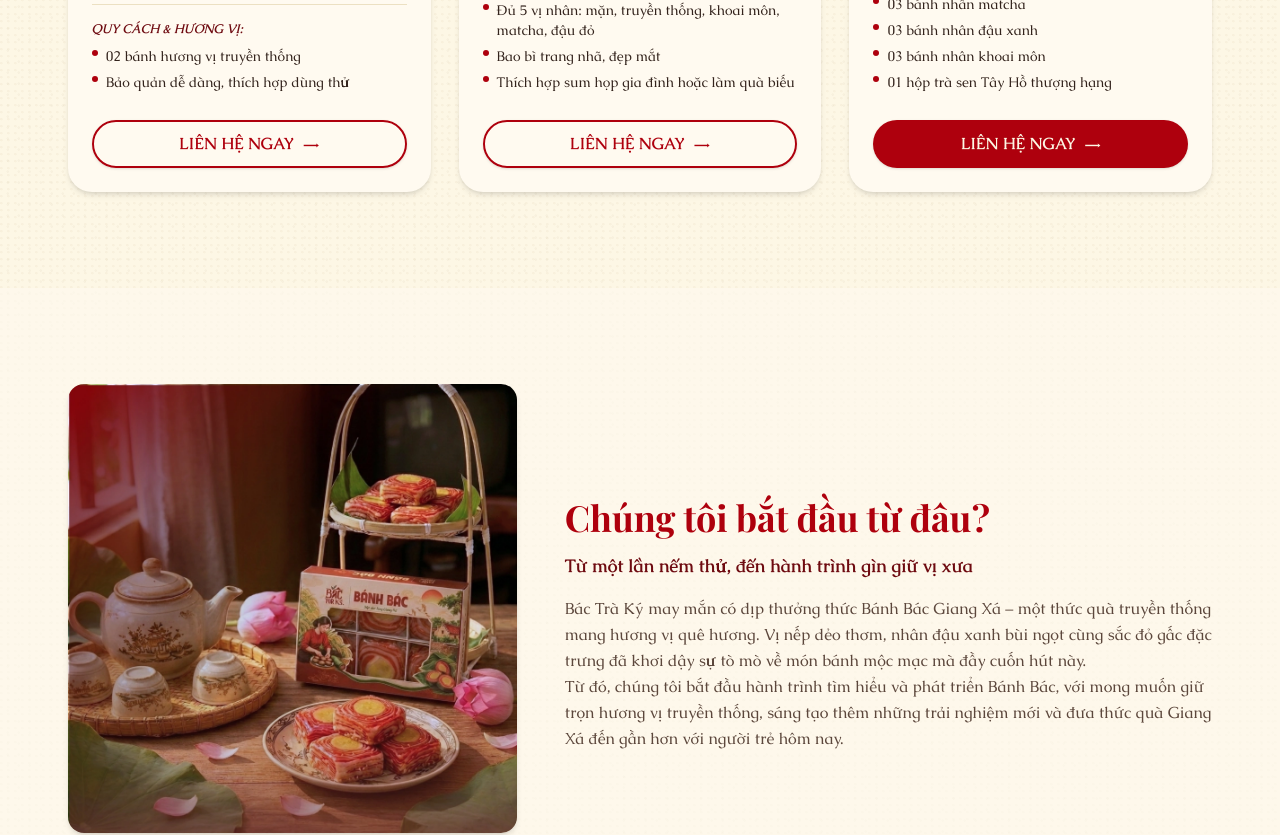
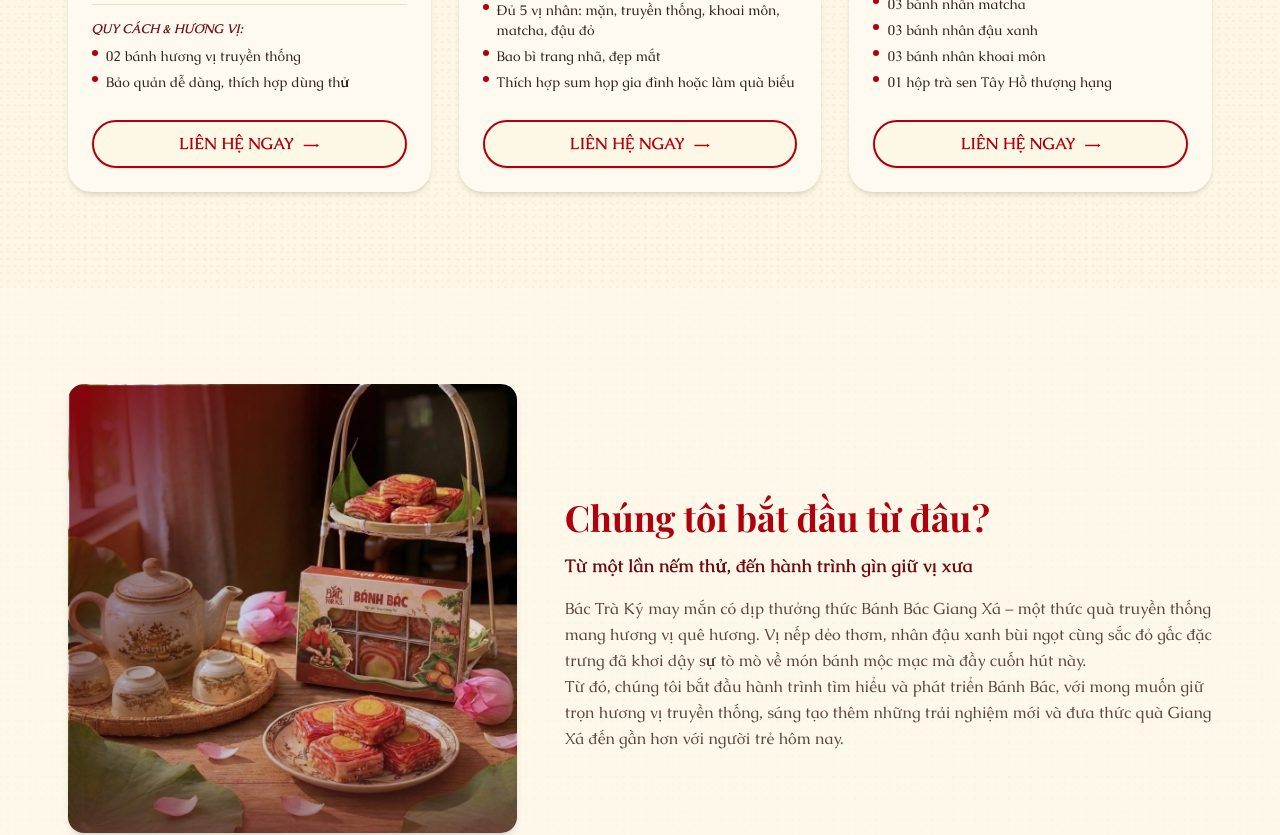
Before and after one commit to tunanhz/bac-tra-ky, a Next.js app: page / in a window 1280 px wide. Shown: the part 5280-6115 px from the top of the page. Built offline with nearby package versions, Linux system fonts and the light colour scheme; no server answers.

Commit message:
style(products): unify contact buttons with beige background and red hover transition

```diff
--- a/src/app/globals.css
+++ b/src/app/globals.css
@@ -289,6 +289,7 @@
   .btn-outline {
     color: var(--color-gac);
     border-color: var(--color-gac);
+    background: var(--color-be);
   }
   .btn-outline:hover:not(:disabled) {
     background: var(--color-gac);
--- a/src/components/sections/products/gift-collections.tsx
+++ b/src/components/sections/products/gift-collections.tsx
@@ -83,7 +83,6 @@ export function GiftCollections({ products }: { products: readonly Product[] })
     <div className="grid items-stretch gap-6 md:grid-cols-2 lg:grid-cols-3 lg:gap-7">
       {COLLECTIONS.map(({ product, title, size, image, imageAlt, caption, description, specs }, index) => {
         const isSixPack = product === "hop-6-banh";
-        const isPremium = product === "bo-qua-banh-bac-tra-sen";
         const titleId = `collection-${product}`;
 
         return (
@@ -145,12 +144,7 @@ export function GiftCollections({ products }: { products: readonly Product[] })
                 <a
                   href={hotlineHref}
                   aria-label={`Liên hệ ngay về ${title} (Gọi ${siteConfig.hotline})`}
-                  className={cn(
-                    "flex min-h-12 w-full items-center justify-center gap-2 rounded-full font-body text-sm font-bold no-underline shadow-sm transition-all duration-300 hover:shadow-md sm:text-base",
-                    isPremium
-                      ? "bg-gac text-be hover:bg-gac-deep"
-                      : "border-2 border-gac bg-transparent text-gac hover:bg-gac hover:text-be"
-                  )}
+                  className="flex min-h-12 w-full items-center justify-center gap-2 rounded-full border-2 border-gac bg-[#fdf7e5] font-body text-sm font-bold text-gac no-underline shadow-sm transition-all duration-300 hover:border-gac hover:bg-gac hover:text-be hover:shadow-md sm:text-base"
                 >
                   LIÊN HỆ NGAY <span aria-hidden="true">→</span>
                 </a>
--- a/src/components/sections/products/product-detail.tsx
+++ b/src/components/sections/products/product-detail.tsx
@@ -53,7 +53,7 @@ export function ProductDetail({ product, titleId, onClose }: ProductDetailProps)
         </p>
         {/* Mobile: dính đáy vùng cuộn của modal; desktop: nằm cuối cột chữ. */}
         <div className="sticky bottom-0 -mx-6 mt-6 border-t border-line bg-be/95 px-6 py-4 md:static md:mx-0 md:mt-8 md:border-0 md:bg-transparent md:p-0">
-          <OrderLink className={buttonClassName("primary", true)} onNavigate={onClose} />
+          <OrderLink className={buttonClassName("outline", true)} onNavigate={onClose} />
         </div>
       </div>
     </div>
```
